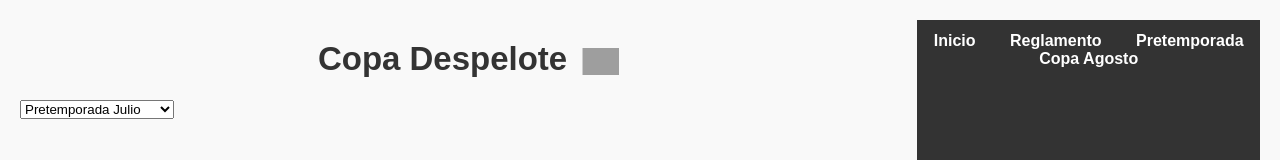
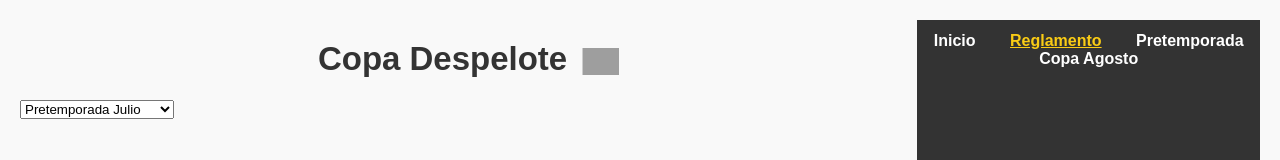
Before and after one commit to GuliQuin85/Copa-Apertura---Despelote, a plain HTML site: page reglamento.html in a window 1280 px wide. Shown: the top 160 px of the page. Drawn offline with nearby package versions, Linux system fonts and the light colour scheme; grey boxes are pictures that could not be loaded.

Commit message:
Update reglamento.html

```diff
--- a/reglamento.html
+++ b/reglamento.html
@@ -26,7 +26,7 @@
 </body>
 <nav>
   <a href="index.html">Inicio</a>
-  <a href="reglamento.html">Reglamento</a>
+  <a href="reglamento.html" class="activo">Reglamento</a>
   <a href="pretemporada.html">Pretemporada</a>
   <a href="agosto.html">Copa Agosto</a>
 </nav>
```
